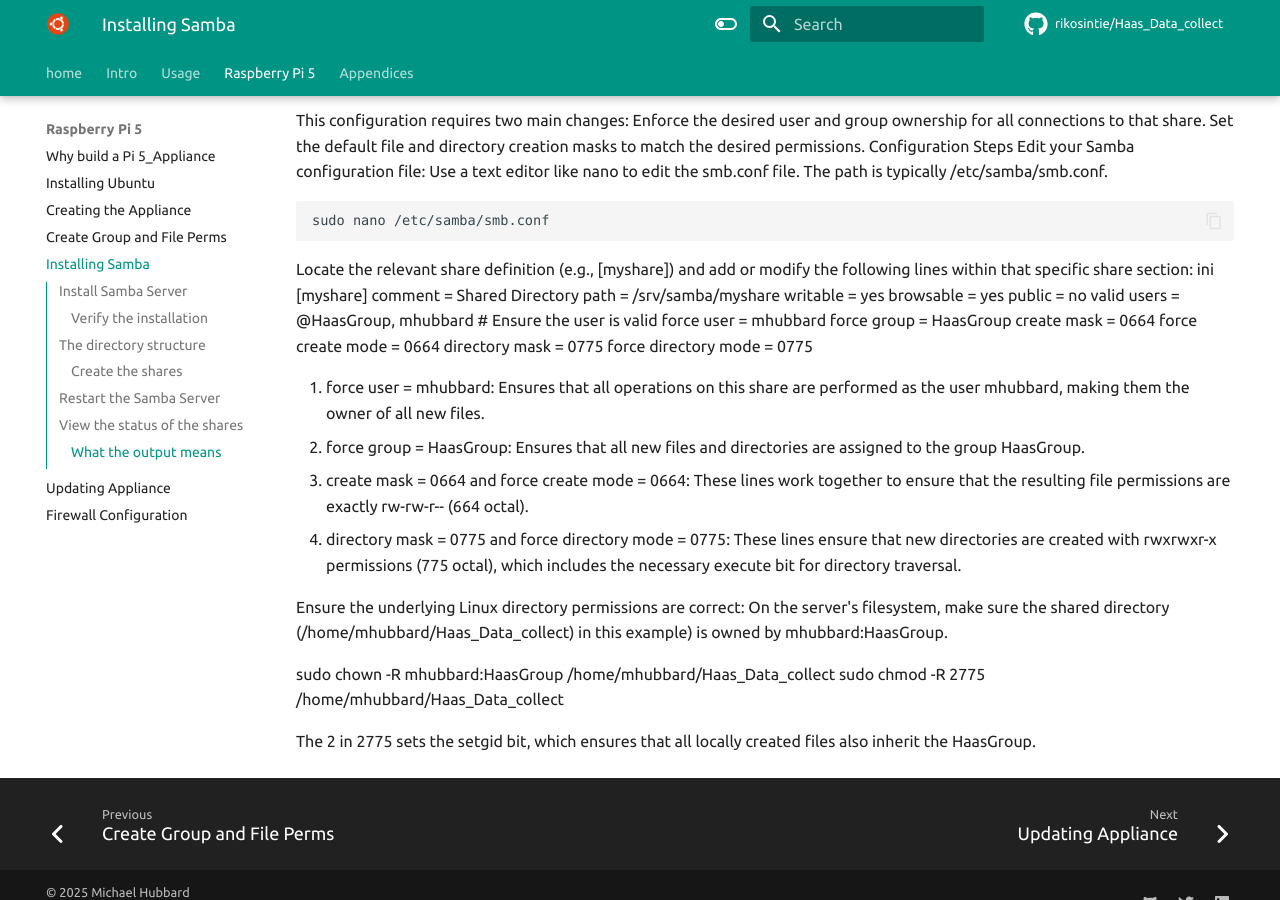
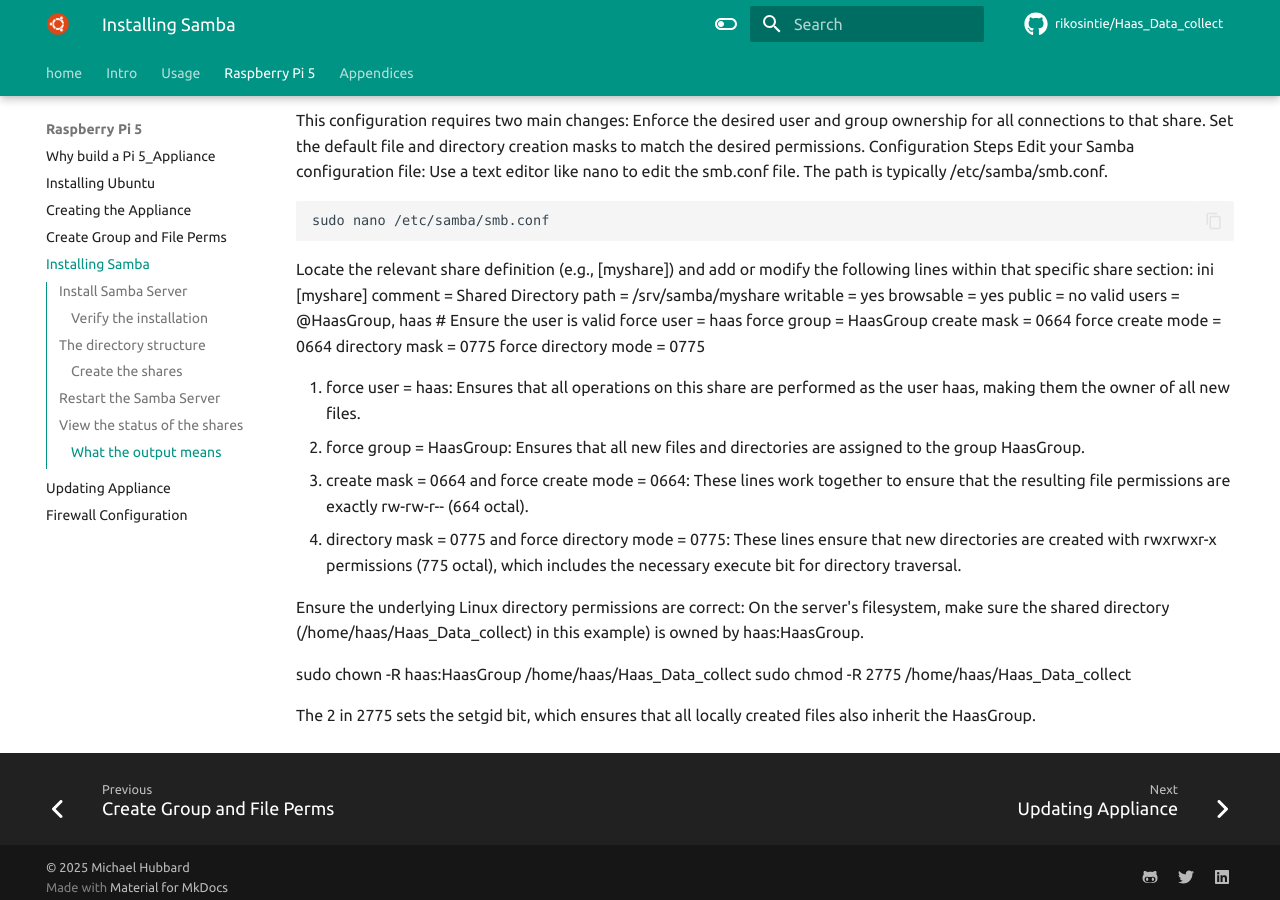
Before and after one commit to rikosintie/Haas_Data_collect, an MkDocs documentation site: the page built from docs/build_pi_5_appliance/Install_Samba.md, in a window 1280 px wide and 900 px high, scrolled down 9935 px. Built offline with MkDocs 1.6.1 and Material for MkDocs 9.7.7, drawn with Linux system fonts in a browser that asks for light colours; some web fonts are replaced; comment, search, counter and statistics services are not loaded; some of the changed text lies outside the part shown.

Commit message:
Git Title: updated user to haas and path to /home/haas

````diff
--- a/docs/build_pi_5_appliance/Install_Samba.md
+++ b/docs/build_pi_5_appliance/Install_Samba.md
@@ -123,7 +123,7 @@
              ├─10740 "smbd: cleanupd "
              └─75813 "smbd: client [192.168.10.143]"
 
-Dec 27 19:07:06 ubuntu-server smbd[20940]: pam_unix(samba:session): session opened for user mhubbard(uid=1000) by (uid=0)
+Dec 27 19:07:06 ubuntu-server smbd[20940]: pam_unix(samba:session): session opened for user haas(uid=1000) by (uid=0)
 ```
 
 ----------------------------------------------------------------
@@ -139,7 +139,7 @@
 The final structure will look like this:
 
 ```bash
-├── mhubbard
+├── haas
     ├── Haas_Data_collect
        ├── cnc_logs
        ├── minimill
@@ -172,7 +172,7 @@
 If you are only doing a handful of machines use:
 
 ```bash
-mkdir /home/mhubbard/Haas_Data_collect/st40
+mkdir /home/haas/Haas_Data_collect/st40
 ```
 
 And repeat for each machine. If you used the Python script under [Scaling up](configuring_appliance.md/#scaling-up) with the `systemd-template.txt` it creates the 'mkdir' command along with the aliases.
@@ -190,14 +190,14 @@
 
 [Haas]
     comment = Haas
-    path = /home/mhubbard/Haas_Data_collect
+    path = /home/haas/Haas_Data_collect
     read only = no
     browsable = yes
     writable = yes
     browsable = yes
     public = no
-    valid users = @HaasGroup, mhubbard # Ensure the user is valid
-    force user = mhubbard
+    valid users = @HaasGroup, haas # Ensure the user is valid
+    force user = haas
     force group = HaasGroup
     create mask = 0664
     force create mode = 0664
@@ -205,19 +205,19 @@
     force directory mode = 0775
 ```
 
-This is the root directory. All other paths will be appended to the end of `/home/mhubbard/Haas_Data_collect`. For example:
+This is the root directory. All other paths will be appended to the end of `/home/haas/Haas_Data_collect`. For example:
 
 ```bash linenums='1' hl_lines='1'
 [ST40]
     comment = st40
-    path = /home/mhubbard/Haas_Data_collect/st40
+    path = /home/haas/Haas_Data_collect/st40
     read only = no
     browsable = yes
     writable = yes
     browsable = yes
     public = no
-    valid users = @HaasGroup, mhubbard # Ensure the user is valid
-    force user = mhubbard
+    valid users = @HaasGroup, haas # Ensure the user is valid
+    force user = haas
     force group = HaasGroup
     create mask = 0664
     force create mode = 0664
@@ -238,20 +238,20 @@
 
 # Create the directory for the share
 
-mkdir /home/mhubbard/Haas_Data_collect/st1
+mkdir /home/haas/Haas_Data_collect/st1
 
 Create the share configuration
 
 [st1]
     comment =
-    path = /home/mhubbard/Haas_Data_collect/st1
+    path = /home/haas/Haas_Data_collect/st1
     read only = no
     browsable = yes
     writable = yes
     browsable = yes
     public = no
-    valid users = @HaasGroup, mhubbard # Ensure the user is valid
-    force user = mhubbard
+    valid users = @HaasGroup, haas # Ensure the user is valid
+    force user = haas
     force group = HaasGroup
     create mask = 0664
     force create mode = 0664
@@ -263,13 +263,13 @@
 
 The following options are needed so that files created from Windows, Mac, Linux with mapped drives get the correct permissions:
 
-1. **force user = mhubbard:** Ensures that all operations on this share are performed as the user mhubbard, making them the owner of all new files.
+1. **force user = haas:** Ensures that all operations on this share are performed as the user haas, making them the owner of all new files.
 1. **force group = HaasGroup:** Ensures that all new files and directories are assigned to the group HaasGroup.
 1. **create mask = 0664 and force create mode = 0664:** These lines work together to ensure that the resulting file permissions are exactly rw-rw-r-- (664 octal).
 1. **directory mask = 0775 and force directory mode = 0775:** These lines ensure that new directories are created with rwxrwxr-x permissions (775 octal), which includes the necessary execute bit for directory traversal.
 
 Ensure the underlying Linux directory permissions are correct:
-On the server's filesystem, make sure the shared directory (/home/mhubbard/Haas_Data_collect) in this example is owned by `mhubbard:HaasGroup`.
+On the server's filesystem, make sure the shared directory (/home/haas/Haas_Data_collect) in this example is owned by `haas:HaasGroup`.
 
 After you add all the share configurations, save `/etc/samba/smb.conf` and exit nano.
 
@@ -282,12 +282,12 @@
 
 [Haas]
     comment = Haas Directory Share
-    path = /home/mhubbard/Haas
+    path = /home/haas/Haas
     browseable = yes
     writable = yes
     guest ok = no
-    valid users = @HaasGroup, mhubbard # Ensure the user is valid
-    force user = mhubbard
+    valid users = @HaasGroup, haas # Ensure the user is valid
+    force user = haas
     force group = HaasGroup
     create mask = 0664
     force create mode = 0664
@@ -295,12 +295,12 @@
     force directory mode = 0775
 [ST40]
     comment = ST40
-    path = /home/mhubbard/Haas_Data_collect/st40
+    path = /home/haas/Haas_Data_collect/st40
     read only = no
     browsable = yes
     public = no
-    valid users = @HaasGroup, mhubbard # Ensure the user is valid
-    force user = mhubbard
+    valid users = @HaasGroup, haas # Ensure the user is valid
+    force user = haas
     force group = HaasGroup
     create mask = 0664
     force create mode = 0664
@@ -308,12 +308,12 @@
     force directory mode = 0775
 [minimill]
     comment = minimill
-    path = /home/mhubbard/Haas_Data_collect/minimill
+    path = /home/haas/Haas_Data_collect/minimill
     read only = no
     browsable = yes
     public = no
-    valid users = @HaasGroup, mhubbard # Ensure the user is valid
-    force user = mhubbard
+    valid users = @HaasGroup, haas # Ensure the user is valid
+    force user = haas
     force group = HaasGroup
     create mask = 0664
     force create mode = 0664
@@ -321,12 +321,12 @@
     force directory mode = 0775
 [VF2SS]
     comment = vf2ss
-    path = /home/mhubbard/Haas_Data_collect/vf2ss
+    path = /home/haas/Haas_Data_collect/vf2ss
     valid users = @HaasGroup
     read only = no
     public = no
-    valid users = @HaasGroup, mhubbard # Ensure the user is valid
-    force user = mhubbard
+    valid users = @HaasGroup, haas # Ensure the user is valid
+    force user = haas
     force group = HaasGroup
     create mask = 0664
     force create mode = 0664
@@ -334,12 +334,12 @@
     force directory mode = 0775
   [VF5SS]
     comment = vf5ss
-    path = /home/mhubbard/Haas_Data_collect/vf5ss
+    path = /home/haas/Haas_Data_collect/vf5ss
     read only = no
     browsable = yes
     public = no
-    valid users = @HaasGroup, mhubbard # Ensure the user is valid
-    force user = mhubbard
+    valid users = @HaasGroup, haas # Ensure the user is valid
+    force user = haas
     force group = HaasGroup
     create mask = 0664
     force create mode = 0664
@@ -347,12 +347,12 @@
     force directory mode = 0775
 [ST30]
     comment = st30
-    path = /home/mhubbard/Haas_Data_collect/st30
+    path = /home/haas/Haas_Data_collect/st30
     read only = no
     browsable = yes
     public = no
-    valid users = @HaasGroup, mhubbard # Ensure the user is valid
-    force user = mhubbard
+    valid users = @HaasGroup, haas # Ensure the user is valid
+    force user = haas
     force group = HaasGroup
     create mask = 0664
     force create mode = 0664
@@ -360,12 +360,12 @@
     force directory mode = 0775
 [ST30L]
     comment = st30l
-    path = /home/mhubbard/Haas_Data_collect/st30l
+    path = /home/haas/Haas_Data_collect/st30l
     read only = no
     browsable = yes
     public = no
-    valid users = @HaasGroup, mhubbard # Ensure the user is valid
-    force user = mhubbard
+    valid users = @HaasGroup, haas # Ensure the user is valid
+    force user = haas
     force group = HaasGroup
     create mask = 0664
     force create mode = 0664
@@ -402,10 +402,10 @@
 Samba version 4.19.5-Ubuntu
 PID     Username     Group        Machine                                   Protocol Version  Encryption           Signing
 ----------------------------------------------------------------------------------------------------------------------------------------
-127044  mhubbard     mhubbard     192.168.10.143 (ipv4:192.168.10.143:51376) SMB3_11           -                    partial(AES-128-GMAC)
+127044  haas     haas     192.168.10.143 (ipv4:192.168.10.143:51376) SMB3_11           -                    partial(AES-128-GMAC)
 117495  mchavez      mchavez      192.168.10.120 (ipv4:192.168.10.120:55586) SMB3_11           -                    partial(AES-128-GMAC)
 127455  rgoodwin     rgoodwin     192.168.10.104 (ipv4:192.168.10.104:52578) SMB3_11           -                    partial(AES-128-GMAC)
-127051  mhubbard     mhubbard     192.168.10.143 (ipv4:192.168.10.143:48096) SMB3_11           -                    partial(AES-128-GMAC)
+127051  haas     haas     192.168.10.143 (ipv4:192.168.10.143:48096) SMB3_11           -                    partial(AES-128-GMAC)
 
 Service      pid     Machine       Connected at                     Encryption   Signing
 ---------------------------------------------------------------------------------------------
@@ -418,12 +418,12 @@
 Locked files:
 Pid          User(ID)   DenyMode   Access      R/W        Oplock           SharePath   Name   Time
 --------------------------------------------------------------------------------------------------
-127455       1002       DENY_NONE  0x100081    RDONLY     NONE             /home/mhubbard/Haas_Data_collect/minimill   .   Fri Jan  9 19:49:03 2026
-127455       1002       DENY_NONE  0x100081    RDONLY     NONE             /home/mhubbard/Haas_Data_collect/minimill   .   Fri Jan  9 19:49:03 2026
-127455       1002       DENY_NONE  0x100081    RDONLY     NONE             /home/mhubbard/Haas_Data_collect/minimill   .   Fri Jan  9 19:49:03 2026
-127455       1002       DENY_NONE  0x120089    RDONLY     LEASE(RWH)       /home/mhubbard/Haas_Data_collect/minimill   O1000.txt   Fri Jan  9 19:57:32 2026
-117495       1003       DENY_NONE  0x100081    RDONLY     NONE             /home/mhubbard/Haas_Data_collect/st30   .   Thu Jan  8 11:45:51 2026
-117495       1003       DENY_NONE  0x100081    RDONLY     NONE             /home/mhubbard/Haas_Data_collect/st30   .   Thu Jan  8 11:45:51 2026
+127455       1002       DENY_NONE  0x100081    RDONLY     NONE             /home/haas/Haas_Data_collect/minimill   .   Fri Jan  9 19:49:03 2026
+127455       1002       DENY_NONE  0x100081    RDONLY     NONE             /home/haas/Haas_Data_collect/minimill   .   Fri Jan  9 19:49:03 2026
+127455       1002       DENY_NONE  0x100081    RDONLY     NONE             /home/haas/Haas_Data_collect/minimill   .   Fri Jan  9 19:49:03 2026
+127455       1002       DENY_NONE  0x120089    RDONLY     LEASE(RWH)       /home/haas/Haas_Data_collect/minimill   O1000.txt   Fri Jan  9 19:57:32 2026
+117495       1003       DENY_NONE  0x100081    RDONLY     NONE             /home/haas/Haas_Data_collect/st30   .   Thu Jan  8 11:45:51 2026
+117495       1003       DENY_NONE  0x100081    RDONLY     NONE             /home/haas/Haas_Data_collect/st30   .   Thu Jan  8 11:45:51 2026
 
 ```
 
@@ -474,23 +474,23 @@
   writable = yes
   browsable = yes
   public = no
-  valid users = @HaasGroup, mhubbard # Ensure the user is valid
-  force user = mhubbard
+  valid users = @HaasGroup, haas # Ensure the user is valid
+  force user = haas
   force group = HaasGroup
   create mask = 0664
   force create mode = 0664
   directory mask = 0775
   force directory mode = 0775
 
-1. force user = mhubbard: Ensures that all operations on this share are performed as the user mhubbard, making them the owner of all new files.
+1. force user = haas: Ensures that all operations on this share are performed as the user haas, making them the owner of all new files.
 1. force group = HaasGroup: Ensures that all new files and directories are assigned to the group HaasGroup.
 1. create mask = 0664 and force create mode = 0664: These lines work together to ensure that the resulting file permissions are exactly rw-rw-r-- (664 octal).
 1. directory mask = 0775 and force directory mode = 0775: These lines ensure that new directories are created with rwxrwxr-x permissions (775 octal), which includes the necessary execute bit for directory traversal.
 
 Ensure the underlying Linux directory permissions are correct:
-On the server's filesystem, make sure the shared directory (/home/mhubbard/Haas_Data_collect) in this example) is owned by mhubbard:HaasGroup.
+On the server's filesystem, make sure the shared directory (/home/haas/Haas_Data_collect) in this example) is owned by haas:HaasGroup.
 
-sudo chown -R mhubbard:HaasGroup /home/mhubbard/Haas_Data_collect
-sudo chmod -R 2775 /home/mhubbard/Haas_Data_collect
+sudo chown -R haas:HaasGroup /home/haas/Haas_Data_collect
+sudo chmod -R 2775 /home/haas/Haas_Data_collect
 
 The 2 in 2775 sets the setgid bit, which ensures that all locally created files also inherit the HaasGroup.
````
